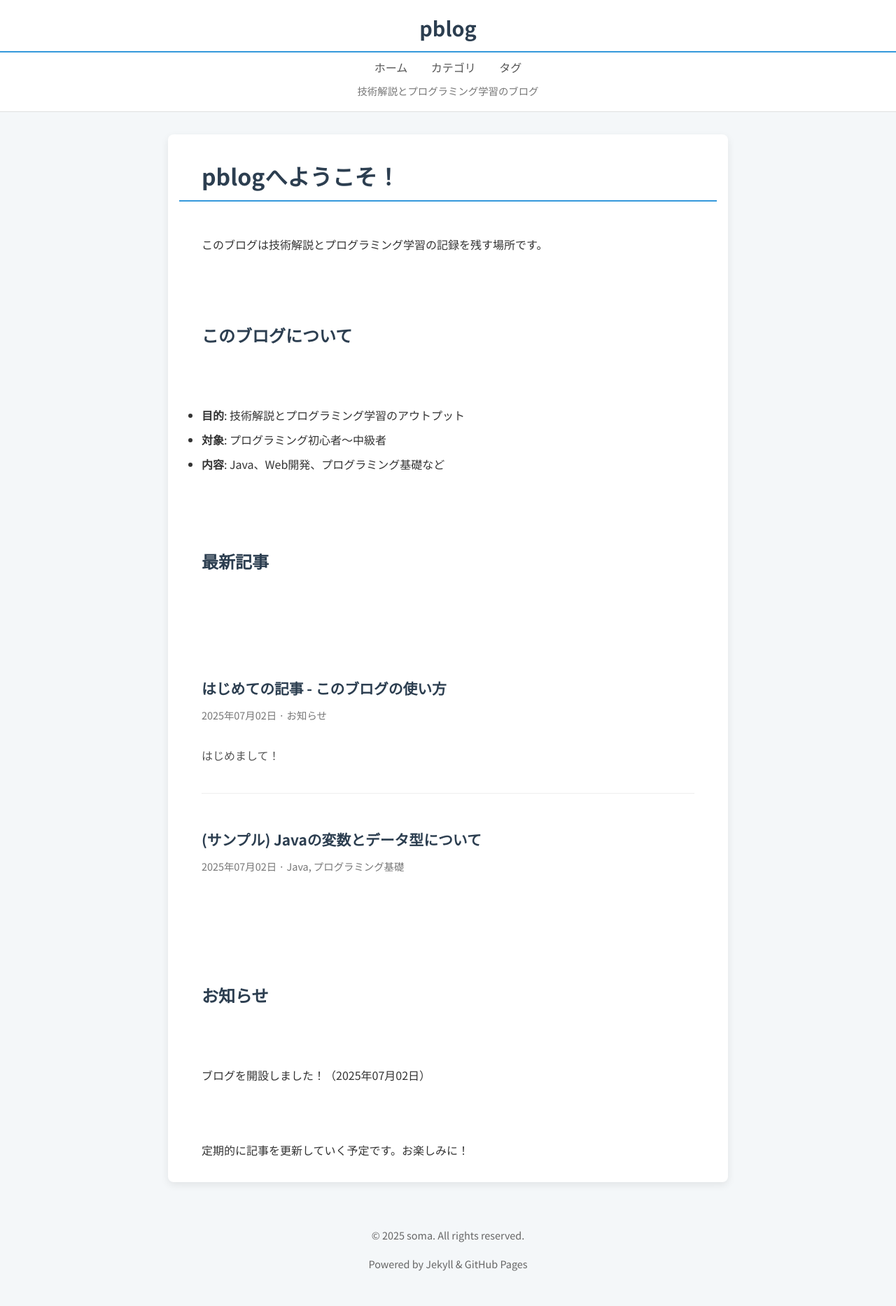
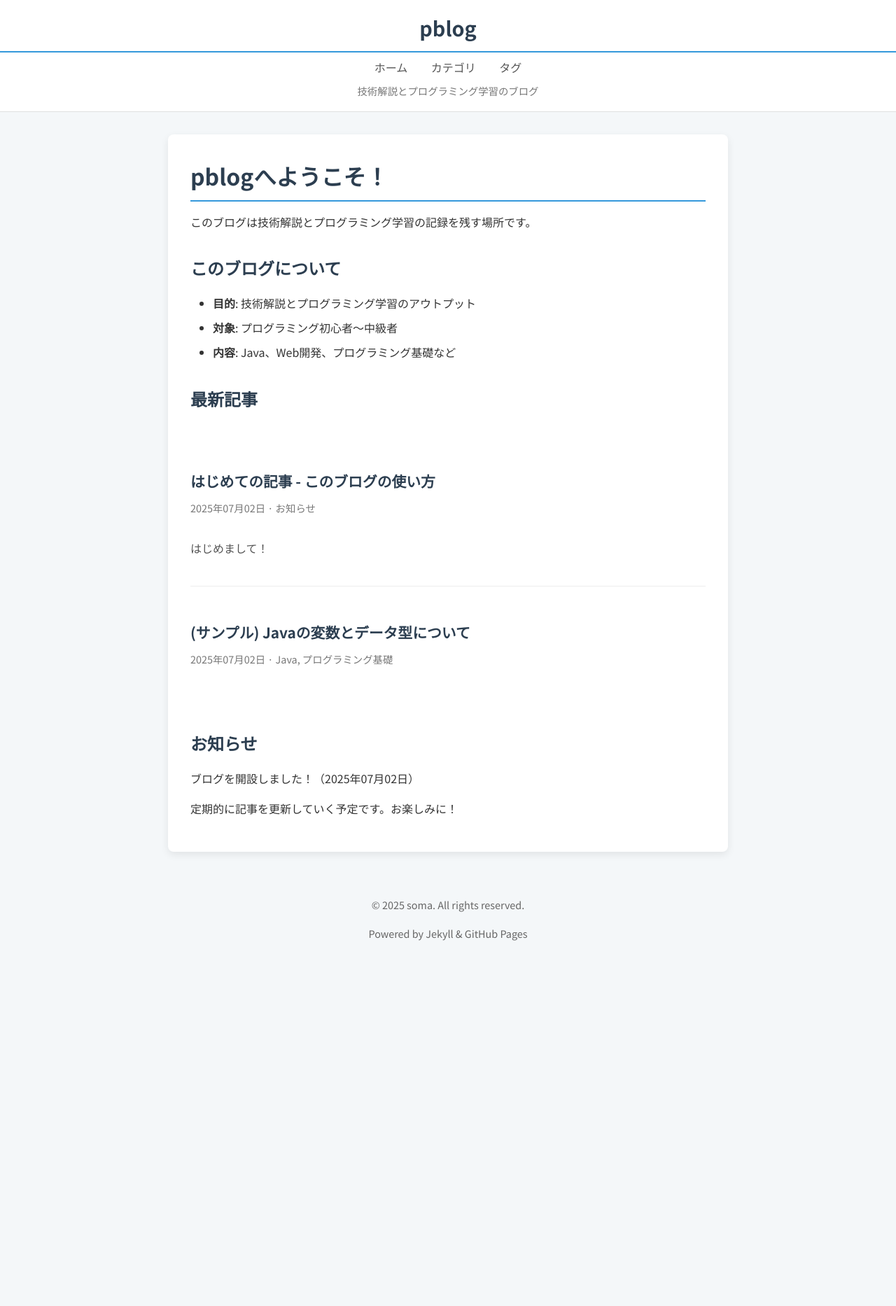
Before and after one commit to somadevfat/pblog, a Jekyll site: the page built from index.md, in a window 1280 px wide. Shown: the whole page at 70% size. Built offline with Jekyll 4.4.1, drawn with Linux system fonts in a browser that asks for light colours; after the commit the page ends 1394 px from its top, so only the background shows below that.

Commit message:
レイアウトの余白を修正
- mainコンテンツのpaddingを一律に設定
- カテゴリ/タグページで表示が途切れる問題を解決

```diff
--- a/assets/css/style.css
+++ b/assets/css/style.css
@@ -61,14 +61,14 @@ header p {
 main {
     max-width: 800px;
     margin: 2rem auto;
-    padding: 0 1rem;
+    padding: 2rem;
     background-color: white;
     border-radius: 8px;
     box-shadow: 0 4px 12px rgba(0,0,0,0.08);
 }
 
 main > * {
-    padding: 2rem;
+    padding: 0;
 }
 
 /* Typography */
```
